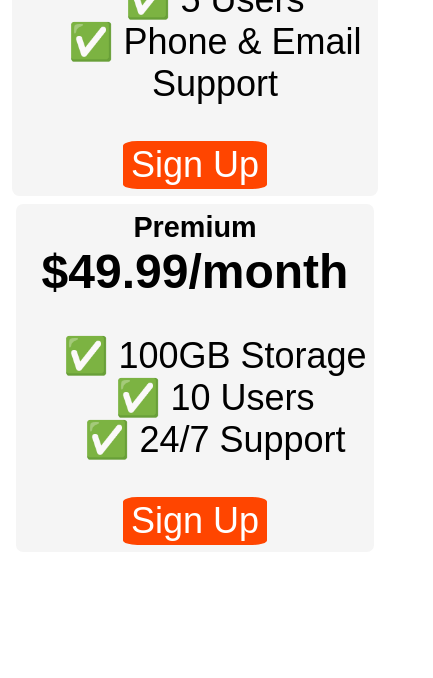
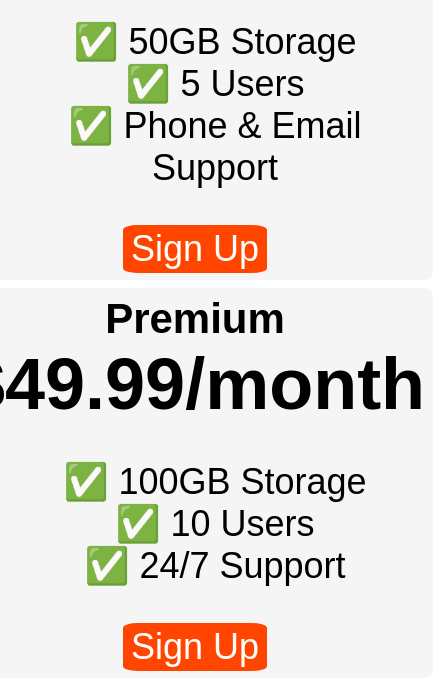
Before and after one commit to venkat7237/web-pricing, a plain HTML site: page index.html in a window 390 px wide. Shown: the part 563-1241 px from the top of the page, 433 px wide, since content can reach past the window. Before the commit the page ends 1115 px from the top, so only its background shows below. Drawn offline with Linux system fonts and the light colour scheme; a web font is replaced by a local one.

Commit message:
Update index.html

```diff
--- a/index.html
+++ b/index.html
@@ -62,6 +62,10 @@
         *{
           font-size:1.5rem;
       }
+        .plan-title{
+          font-size: 1.75rem;}
+        .plan-price{
+          font-size: 3rem;}
     </style>
   </head>
 
```
